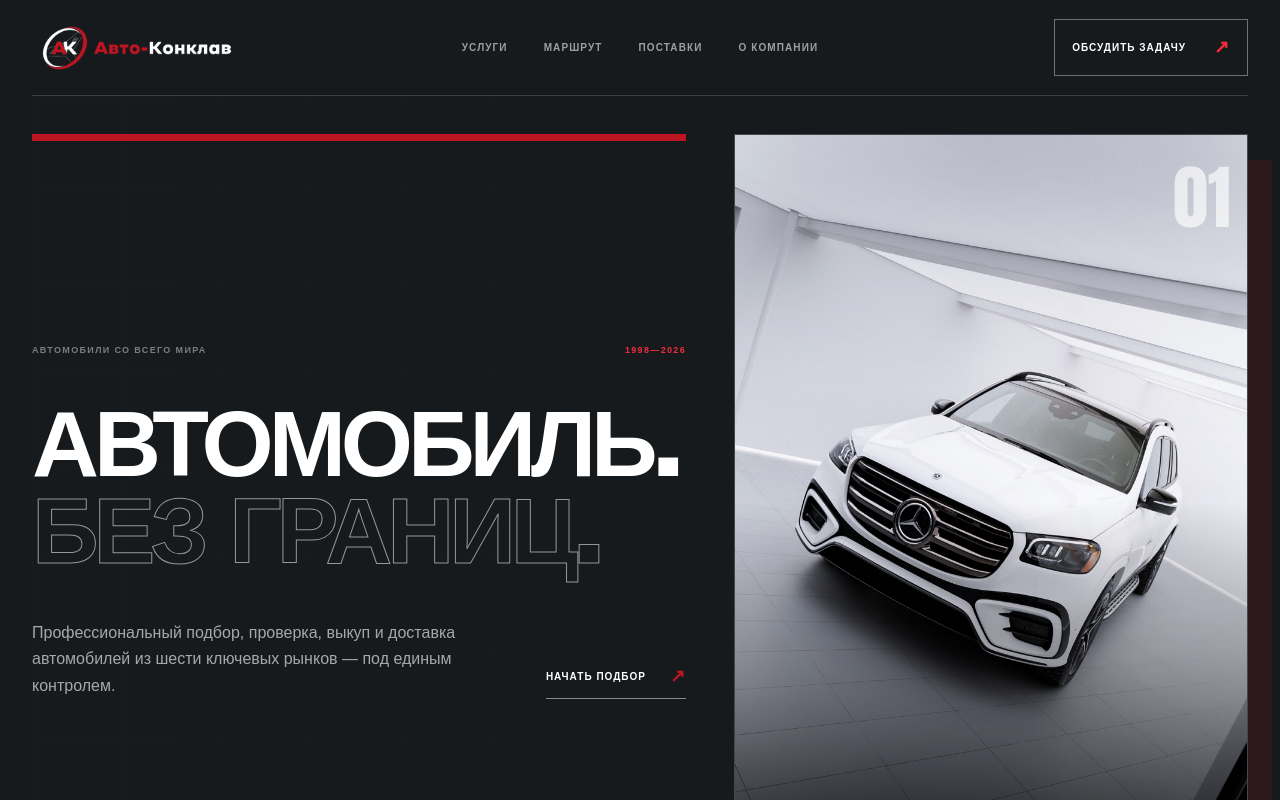
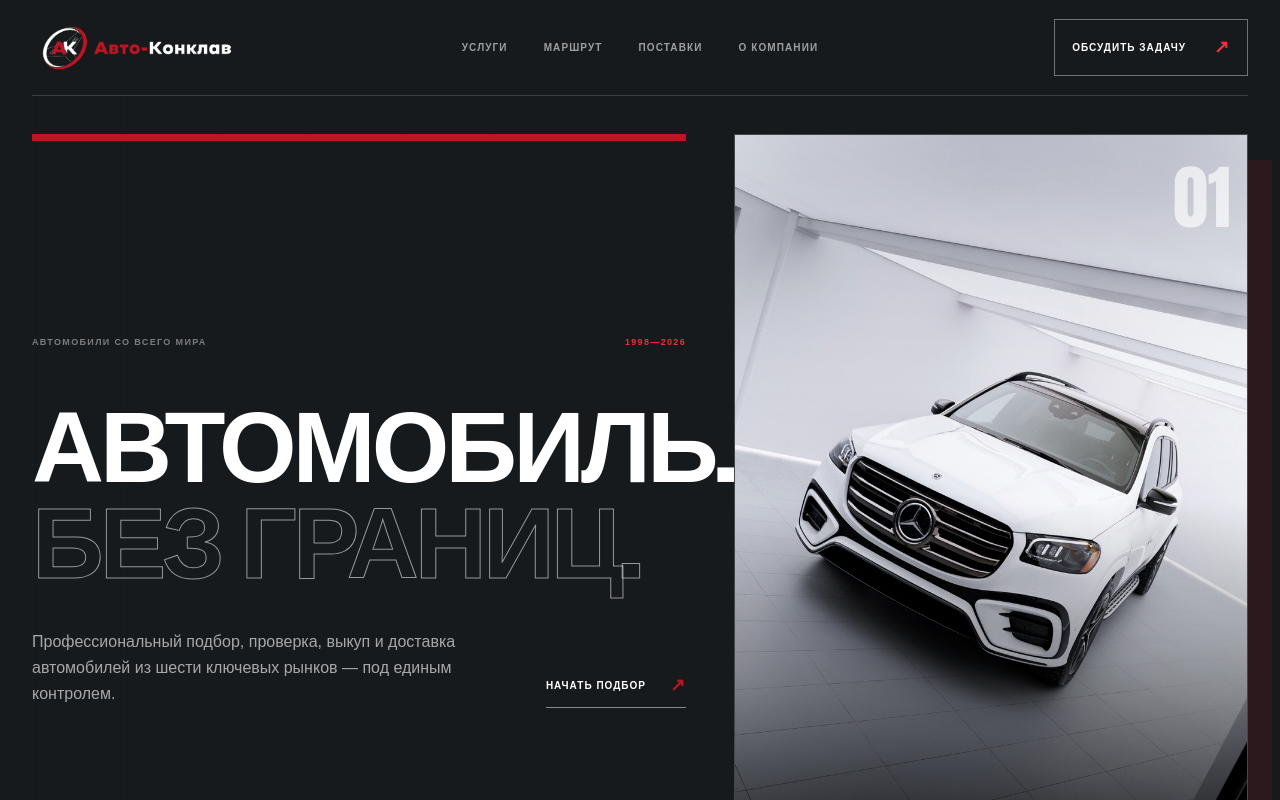
Before and after one commit to pedovochkin/autoconclave, a Next.js app: page / in a window 1280 px wide. Shown: the top 800 px of the page. Built offline with nearby package versions, Linux system fonts and the light colour scheme.

Commit message:
Keep Impact hero font with stable line spacing

```diff
--- a/app/globals.css
+++ b/app/globals.css
@@ -20,7 +20,7 @@ button,input { font:inherit; }
 .ra-hero-title { position:relative; z-index:2; display:flex; flex-direction:column; justify-content:center; min-height:570px; border-top:7px solid var(--red); }
 .ra-index { display:flex; justify-content:space-between; max-width:720px; margin:0 0 44px; color:rgba(255,255,255,.43); font-size:9px; font-weight:800; letter-spacing:.15em; text-transform:uppercase; }
 .ra-index b { color:#ef2c3b; }
-.ra-hero h1 { margin:0; font-family:"Arial Black",Arial,Helvetica,sans-serif; font-size:clamp(76px,7.25vw,122px); font-weight:900; line-height:.94; letter-spacing:-.055em; text-transform:uppercase; }
+.ra-hero h1 { margin:0; font-family:Impact,"Arial Black",sans-serif; font-size:clamp(78px,7.8vw,132px); font-weight:900; line-height:.96; letter-spacing:-.04em; text-transform:uppercase; }
 .ra-hero h1 em { color:transparent; font-style:normal; -webkit-text-stroke:1px rgba(255,255,255,.55); }
 .ra-hero-bottom { display:grid; grid-template-columns:1fr auto; align-items:end; gap:32px; max-width:760px; margin-top:44px; }
 .ra-hero-bottom p { max-width:530px; margin:0; color:rgba(255,255,255,.62); font-size:16px; line-height:1.65; }
```
